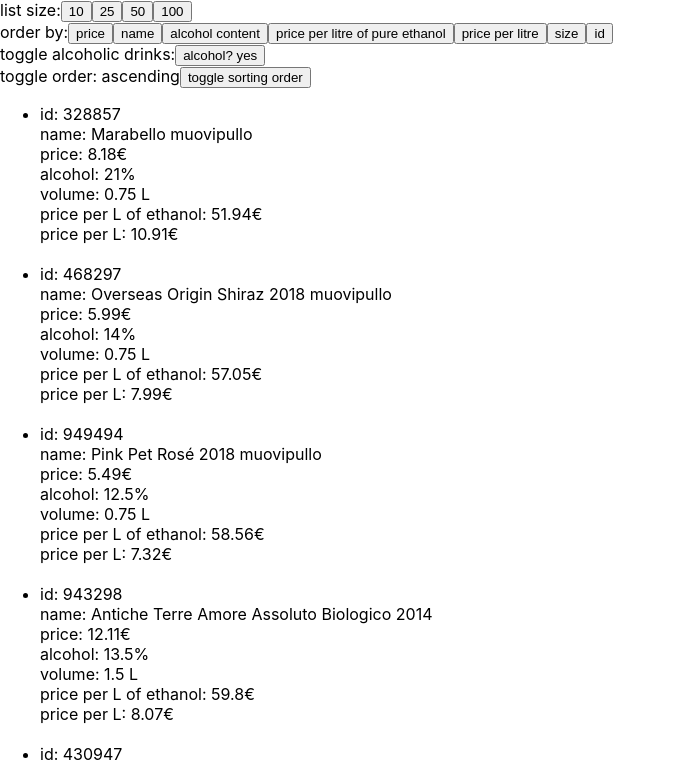
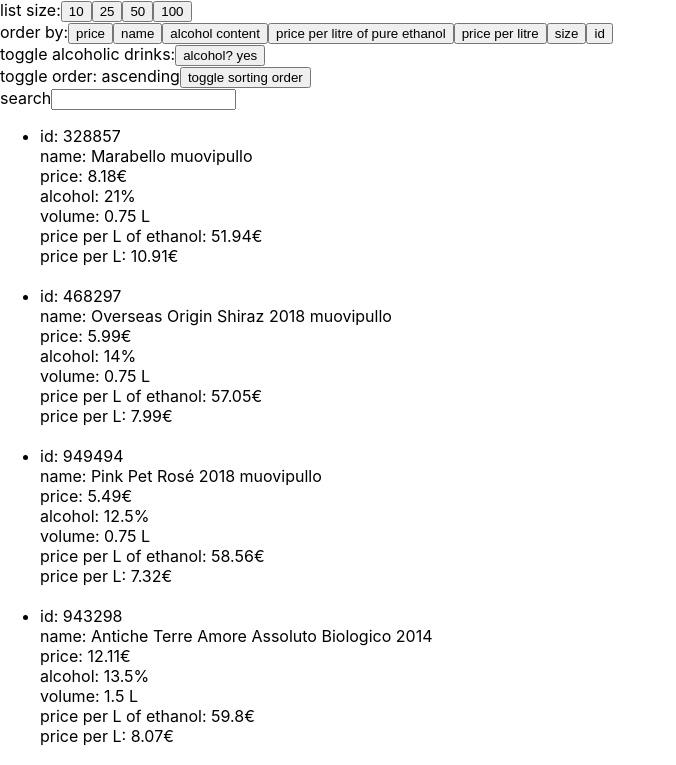
Before and after one commit to nipazu4/alkotest, a React (Create React App) app: page / in a window 1280 px wide. Shown: the top 765 px of the page, without its empty margins (0-676 px from the left). Built offline with nearby package versions, Linux system fonts and the light colour scheme; data requests are answered from the project's data file.

Commit message:
Implemented search functionality

```diff
--- a/src/components/Menu.js
+++ b/src/components/Menu.js
@@ -1,5 +1,5 @@
 import { setListSize } from "../reducers/listSizeReducer"
-import { setSortMethod, toggleAlcoholic, toggleOrder } from "../reducers/sortReducer"
+import { filterSearch, setSortMethod, toggleAlcoholic, toggleOrder } from "../reducers/sortReducer"
 
 import { useDispatch, useSelector } from "react-redux"
 
@@ -54,6 +54,23 @@
     )
 }
 
+const SearchBar = () => {
+    const dispatch = useDispatch()
+
+    const handleSearchChange = (event) => {
+        event.preventDefault()
+        //console.log(`search: ${event.target.value}`)
+        dispatch(filterSearch(event.target.value))
+    }
+
+    return (
+        <div>
+            search
+            <input type="text" onChange={(e) => handleSearchChange(e)}></input>
+        </div>
+    )
+}
+
 const Menu = () => {
     return (
         <div>
@@ -61,6 +78,7 @@
             <OrderByButtons />
             <ToggleAlcohol />
             <ToggleOrder />
+            <SearchBar />
         </div>
     )
 }
--- a/src/reducers/sortReducer.js
+++ b/src/reducers/sortReducer.js
@@ -2,6 +2,7 @@
     method: "price",
     toggleAlcoholic: true,
     toggleOrder: true,
+    searchFilter: "",
 } //state.sortOptions rakenne
 
 const sortReducer = (state = initialState, action) => {
@@ -25,6 +26,12 @@
             return {
                 ...state,
                 toggleOrder: !state.toggleOrder
+            }
+        case "filterSearch":
+            //console.log(`filter now: ${state.searchFilter}`)
+            return {
+                ...state,
+                searchFilter: action.data
             }
         default:
             return state
@@ -53,4 +60,11 @@
     }
 }
 
+export const filterSearch = (text) => {
+    return {
+        type: "filterSearch",
+        data: text
+    }
+}
+
 export default sortReducer
--- a/src/selectors/drinkSelector.js
+++ b/src/selectors/drinkSelector.js
@@ -9,7 +9,10 @@
     (sortOptions, drinks, listSize) => {
         //console.log(`sort options: ${JSON.stringify(sortOptions)}`)
 
-        //Ensin lajitellaan alkoholipitoisuuden perusteella.
+        //Suodatetaan hakukentän tekstin perusteella
+        drinks = drinks.filter(d => d.name.toLowerCase().includes(sortOptions.searchFilter))
+
+        //Suodatetaan alkoholipitoisuuden perusteella.
         switch(sortOptions.toggleAlcoholic) {
             case true:
                 drinks = drinks.filter(d => d.alcohol !== 0)
```
Also changed, not shown: TO-DO.txt, 1 other file (tests, documents, lock files or other folders).
